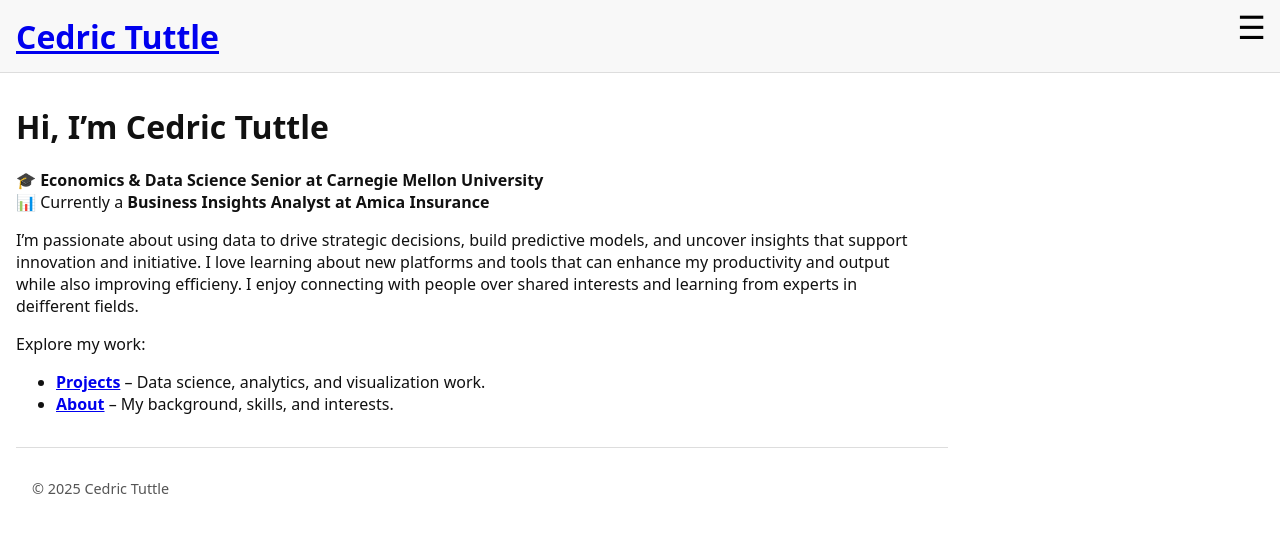
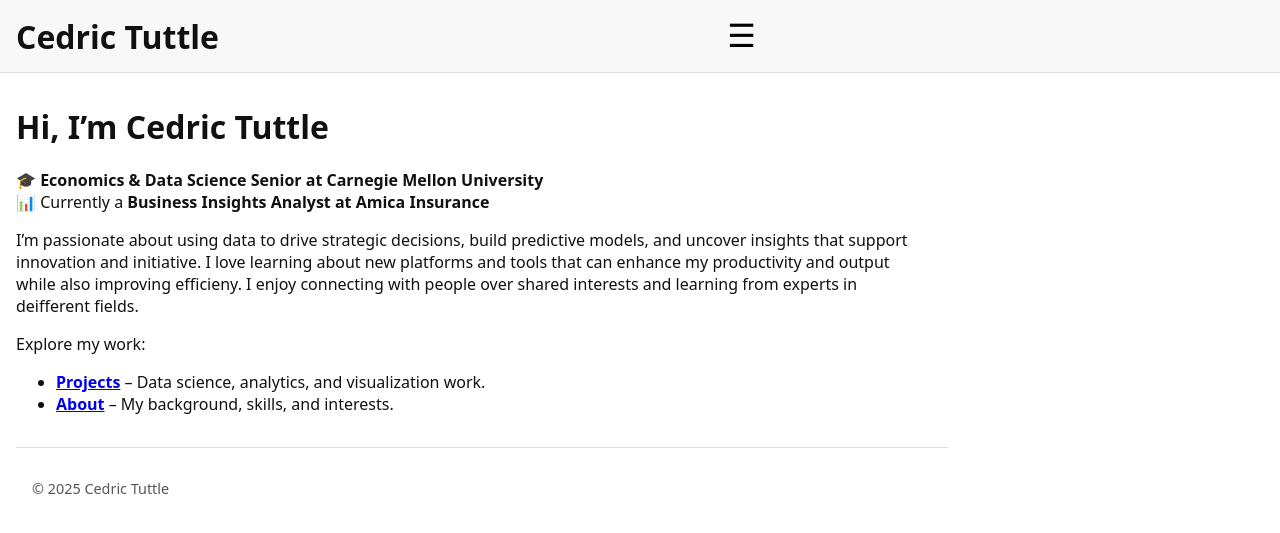
Before and after one commit to ctuttle123/cedrictuttle.github.io, a Jekyll site: the page built from index.md, in a window 1280 px wide. Shown: the top 533 px of the page. Built offline with Jekyll 4.4.1, drawn with Linux system fonts in a browser that asks for light colours.

Commit message:
Update custom.scss

```diff
--- a/_sass/custom.scss
+++ b/_sass/custom.scss
@@ -9,21 +9,23 @@
 
 /* --- Header --- */
 .site-header {
-  position: relative;
+  display: flex;
+  justify-content: space-between; /* logo left, hamburger right */
+  align-items: center;
   background-color: #f8f8f8;
   border-bottom: 1px solid #ddd;
   padding: 0.5rem 1rem;
+  position: relative;
   height: 3.5rem;
-  display: flex;
-  align-items: center;
-  justify-content: space-between; /* logo left, hamburger right */
 }
 
-/* Hamburger button flush top-right */
+.site-header h1 a {
+  text-decoration: none;
+  color: #111;
+}
+
+/* Hamburger button */
 .hamburger {
-  position: absolute;
-  top: 0.5rem;
-  right: 0.5rem;
   font-size: 2rem;
   background: none;
   border: none;
@@ -31,13 +33,13 @@
   z-index: 20;
 }
 
-/* Drop-down nav aligned below hamburger */
+/* Drop-down nav */
 #nav-menu ul {
   display: none;
   flex-direction: column;
   position: absolute;
-  top: 3.5rem;
-  right: 0;
+  top: 3.5rem;  /* below header */
+  right: 0;     /* flush right with hamburger */
   background-color: #f8f8f8;
   border: 1px solid #ddd;
   padding: 0.5rem 1rem;
@@ -85,7 +87,10 @@
 .about-page .about-container {
   display: flex;
   align-items: flex-start;
+  justify-content: flex-start;
   gap: 3rem;
+  padding: 2rem 1rem;
+  max-width: 1200px;
 }
 
 .about-page .about-text {
@@ -95,7 +100,7 @@
 .about-page .about-avatar {
   flex: 1;
   display: flex;
-  justify-content: flex-start;
+  justify-content: flex-start; /* avatar on right */
   align-items: flex-start;
 }
 
@@ -106,6 +111,7 @@
   animation: wave 2.5s ease-in-out infinite;
 }
 
+/* Waving animation */
 @keyframes wave {
   0%, 100% { transform: rotate(0deg); }
   25% { transform: rotate(3deg); }
@@ -121,6 +127,7 @@
   .about-page .about-container {
     flex-direction: column;
     align-items: flex-start;
+    text-align: left;
   }
 
   .about-page .about-avatar {
```
